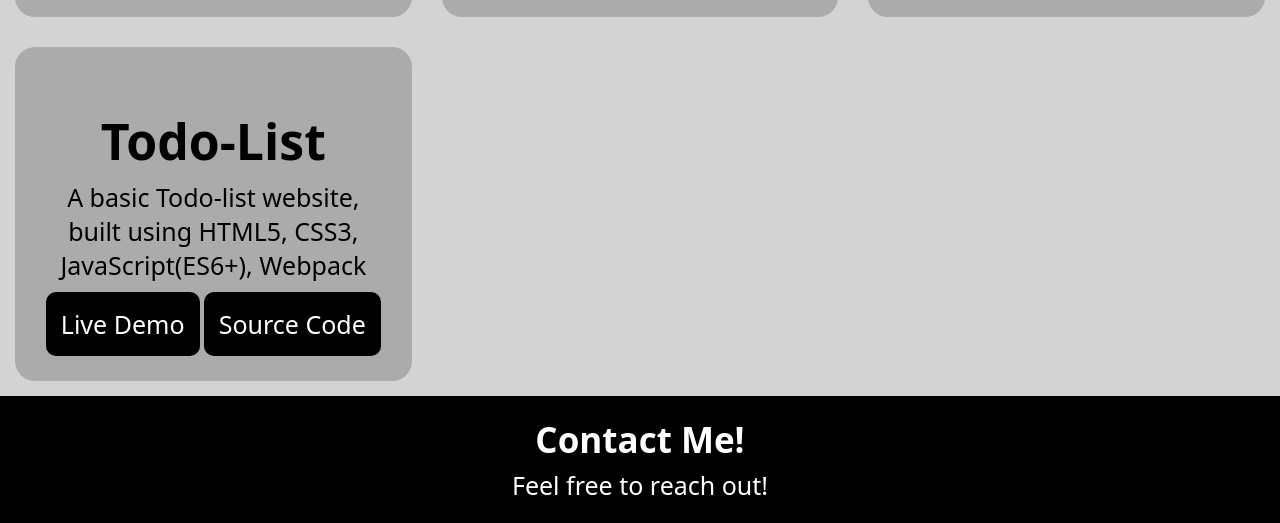
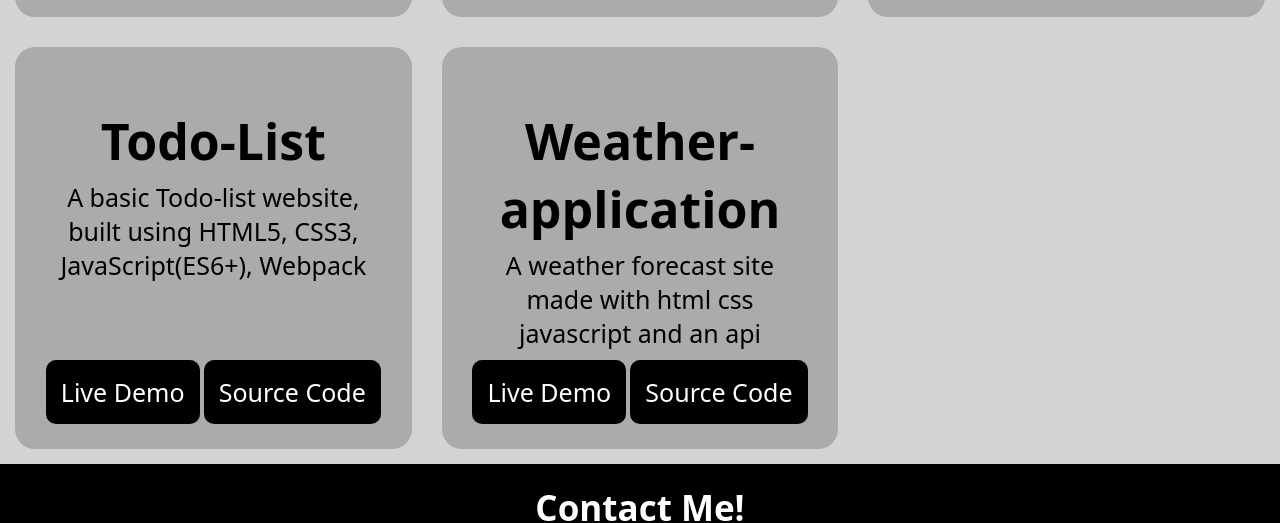
Before and after one commit to code-ikarus/My-Portfolio-Website, a plain HTML site: page index.html in a window 1280 px wide. Shown: the part 1418-1941 px from the top of the page. Drawn offline with Linux system fonts and the light colour scheme.

Commit message:
Add Weather application project card
Added a project card for the Weather application with links.

```diff
--- a/index.html
+++ b/index.html
@@ -92,6 +92,19 @@
         </div>
       </div>
 
+       <div class="project-card">
+        <div class="information-container">
+          <div class="card-text">
+            <h3>Weather-application</h3>
+            <p>A weather forecast site made with html css javascript and an api</p>
+          </div>
+          <div class="project-links">
+            <a href="https://github.com/code-ikarus/Project-Weather-App" target="_blank">Live Demo</a>
+            <a href="https://code-ikarus.github.io/Project-Weather-App/" target="_blank">Source Code</a>
+          </div>
+        </div>
+      </div>
+
     </div>
 
   </div>
```
